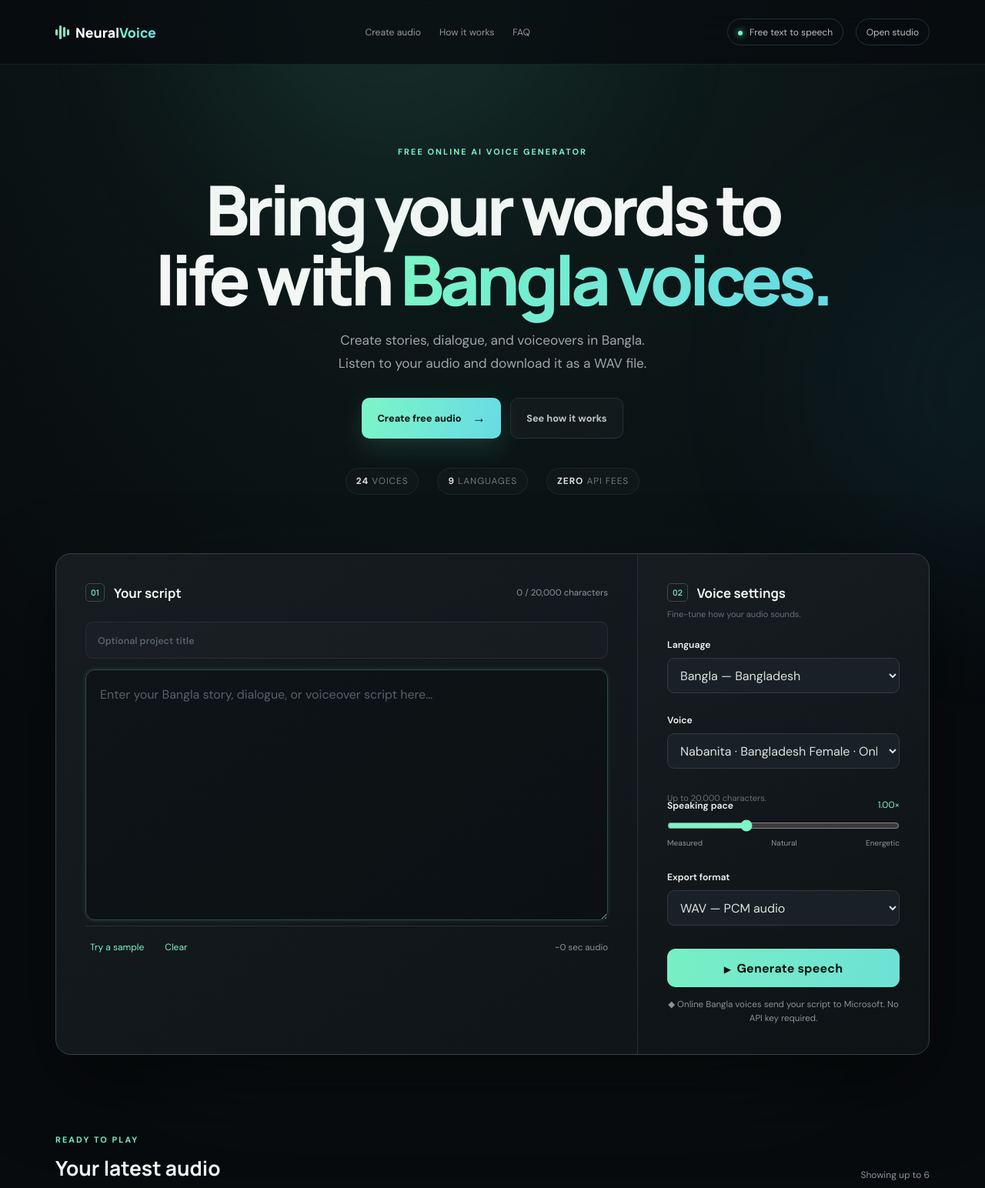
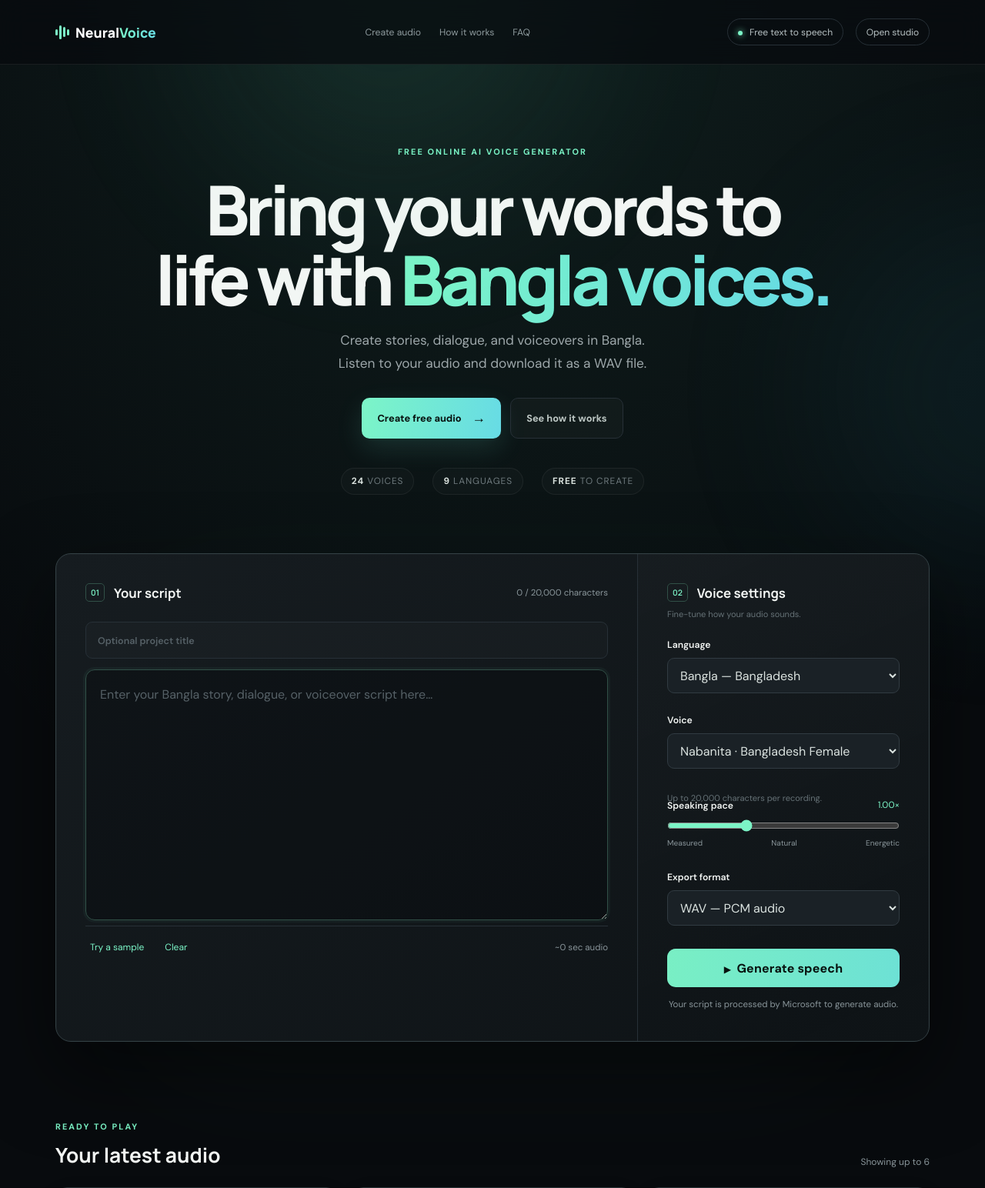
Before and after one commit to Asif-Rezan/text-to-speech, a Django app: page / in a window 1280 px wide. Shown: the top 1544 px of the page at 77% size. Run offline with Django 5.2, Linux system fonts and the light colour scheme; data comes from the database, SQL or seed files in the repository.

Commit message:
Polish customer-facing copy and remove infrastructure notices

```diff
--- a/static/studio/app.js
+++ b/static/studio/app.js
@@ -41,27 +41,21 @@
     const cpu = voice.value === 'bn_BD-google-medium';
     const expressive = cpu || voice.value.endsWith('-parler');
     document.querySelector('#emotionControls .pane-help').textContent = cpu
-      ? 'Automatic mood detection adjusts pacing and pauses. This voice does not perform emotional acting.'
+      ? 'Automatic mood detection adjusts pacing and pauses.'
       : 'Automatic emotion: speech delivery changes to match the story’s mood.';
     document.querySelector('#emotionControls').hidden = !expressive;
     emotion.disabled = !expressive;
     text.maxLength = voice.value === 'bn_BD-indicvoice-experimental' ? 1000 : 20000;
     document.querySelector('#charLimit').textContent = text.maxLength.toLocaleString();
-    document.querySelector('#voiceLimitNote').textContent = cpu
-      ? 'Up to 20,000 characters. CPU-generated sections are combined into one WAV. Keep this tab open.'
-      : expressive
-      ? 'Indian Bengali accent · Up to 20,000 characters. Long scripts are generated in sections and combined into one WAV. Keep this tab open.'
-      : 'Up to 20,000 characters.';
     const localIndic = voice.value === 'bn_BD-indicvoice-experimental';
-    document.querySelector('#voicePrivacyNote').textContent = cpu
-      ? '◆ Bangla audio is generated on this server’s CPU. No external GPU quota.'
-      : expressive
-      ? '◆ Expressive Bangla sends your script to AI4Bharat on Hugging Face. Free shared GPU; availability and quotas may vary.'
-      : localIndic
-      ? '◆ IndicVoice runs on this server. Experimental Bangla support; up to 1,000 characters.'
-      : language.value === 'bn_BD'
-        ? '◆ Online Bangla voices send your script to Microsoft. No API key required.'
-        : '◆ Text and audio stay on this server for local voices.';
+    document.querySelector('#voiceLimitNote').textContent = localIndic
+      ? 'Up to 1,000 characters per recording.'
+      : 'Up to 20,000 characters per recording.';
+    const note = document.querySelector('#voicePrivacyNote');
+    note.hidden = cpu || localIndic || language.value !== 'bn_BD';
+    note.textContent = expressive && !cpu
+      ? 'Your script is processed by AI4Bharat on Hugging Face to generate audio.'
+      : 'Your script is processed by Microsoft to generate audio.';
   }
 
   function update() {
@@ -110,7 +104,7 @@
       bar.style.width = `${value}%`; percent.textContent = `${value}%`; elapsedLabel.textContent = `${elapsed}s elapsed`;
       const stage = value < 34 ? 0 : value < 78 ? 1 : 2;
       steps.forEach((step, index) => step.classList.toggle('active', index <= stage));
-      message.textContent = ['Preparing voice model and script…', language.value === 'bn_BD' && voice.value !== 'bn_BD-indicvoice-experimental' ? 'Generating natural Bangla speech online…' : 'Synthesizing neural audio locally…', 'Polishing the final waveform…'][stage];
+      message.textContent = ['Preparing your script…', 'Creating your recording…', 'Finishing your audio…'][stage];
     }, 1000);
   }
 
@@ -197,7 +191,7 @@
     const progress = index => {
       const value = Math.round(index / chunks.length * 100);
       bar.style.width = `${value}%`; percent.textContent = `${value}%`;
-      message.textContent = `Generating Bangla section ${index + 1} of ${chunks.length} · ${emotionNames[chunks[index].emotion] || chunks[index].emotion}… Keep this tab open.`;
+      message.textContent = `Generating Bangla section ${index + 1} of ${chunks.length} · ${emotionNames[chunks[index].emotion] || chunks[index].emotion}… Please keep this page open.`;
       elapsedLabel.textContent = `${Math.floor((Date.now() - start) / 1000)}s elapsed`;
       steps.forEach((step, i) => step.classList.toggle('active', i < 2));
     };
--- a/studio/services.py
+++ b/studio/services.py
@@ -24,11 +24,11 @@ PIPER_BANGLA = 'bn_BD-google-medium'
 STORY_VOICES = {*PARLER_VOICES, PIPER_BANGLA}
 
 VOICES = [
-    ('bn_BD-nabanita-neural', 'Nabanita · Bangladesh Female · Online'),
-    ('bn_BD-pradeep-neural', 'Pradeep · Bangladesh Male · Online'),
-    (PIPER_BANGLA, 'Bangla CPU · Piper · Basic voice'),
-    ('bn_BD-aditi-parler', 'Aditi · Bengali Female · Expressive AI'),
-    ('bn_BD-arjun-parler', 'Arjun · Bengali Male · Expressive AI'),
+    ('bn_BD-nabanita-neural', 'Nabanita · Bangladesh Female'),
+    ('bn_BD-pradeep-neural', 'Pradeep · Bangladesh Male'),
+    (PIPER_BANGLA, 'Bengali · Standard'),
+    ('bn_BD-aditi-parler', 'Aditi · Bengali Female · Expressive'),
+    ('bn_BD-arjun-parler', 'Arjun · Bengali Male · Expressive'),
     ('en_US-ljspeech-medium', 'LJ Speech · US Female'),
     ('en_US-hfc_male-medium', 'HFC · US Male'),
     ('en_US-amy-medium', 'Amy · US Female'),
@@ -45,9 +45,9 @@ VOICES = [
     ('hi_IN-priyamvada-medium', 'Priyamvada · Hindi Female'),
     ('pt_BR-faber-medium', 'Faber · Portuguese Male'),
     ('zh_CN-huayan-medium', 'Huayan · Mandarin Female'),
-    ('bn_BD-tanishaa-neural', 'Tanishaa · Indian Bengali Female · Online'),
-    ('bn_BD-bashkar-neural', 'Bashkar · Indian Bengali Male · Online'),
-    ('bn_BD-indicvoice-experimental', 'IndicVoice-82M · Female · Experimental'),
+    ('bn_BD-tanishaa-neural', 'Tanishaa · Indian Bengali Female'),
+    ('bn_BD-bashkar-neural', 'Bashkar · Indian Bengali Male'),
+    ('bn_BD-indicvoice-experimental', 'Bengali Female · Preview'),
 ]
 
 ONLINE_VOICES = {
--- a/templates/studio/home.html
+++ b/templates/studio/home.html
@@ -57,14 +57,13 @@
   </nav>
 
   <main>
-    {% if temporary_storage %}<p class="container" role="note">Temporary workspace: download your audio when it is ready. Audio and history may disappear when the server restarts or scales.</p>{% endif %}
     <section class="hero container text-center">
       <div class="eyebrow">FREE ONLINE AI VOICE GENERATOR</div>
       <h1>Bring your words to life with <span class="text-gradient">Bangla voices.</span></h1>
       <p class="hero-copy mx-auto">Create stories, dialogue, and voiceovers in Bangla. Listen to your audio and download it as a WAV file.</p>
       <div class="hero-actions"><a class="primary-cta" href="#studio">Create free audio <span>→</span></a><a class="secondary-cta" href="#how-it-works">See how it works</a></div>
       <div class="d-flex justify-content-center gap-4 hero-stats">
-        <span><strong>{{ form.fields.voice.choices|length }}</strong> voices</span><span><strong>9</strong> languages</span><span><strong>Zero</strong> API fees</span>
+        <span><strong>{{ form.fields.voice.choices|length }}</strong> voices</span><span><strong>9</strong> languages</span><span><strong>Free</strong> to create</span>
       </div>
     </section>
 
@@ -94,10 +93,10 @@
               <div class="field-error client-field-error" data-error-for="voice">{% for error in form.voice.errors %}{{ error }}{% endfor %}</div>
               <div id="emotionControls">
                 {{ form.emotion }}
-                <p class="pane-help">Automatic mood detection adjusts pacing and pauses. The CPU voice does not perform emotional acting.</p>
+                <p class="pane-help">Automatic mood detection adjusts pacing and pauses.</p>
                 <div class="field-error client-field-error" data-error-for="emotion">{% for error in form.emotion.errors %}{{ error }}{% endfor %}</div>
               </div>
-              <p class="pane-help" id="voiceLimitNote">Expressive Bangla: up to 20,000 characters, combined into one WAV.</p>
+              <p class="pane-help" id="voiceLimitNote">Create up to 20,000 characters in one recording.</p>
               <div class="d-flex justify-content-between"><label for="id_speed">Speaking pace</label><output id="speedValue">1.00×</output></div>
               {{ form.speed }}
               <div class="field-error client-field-error" data-error-for="speed">{% for error in form.speed.errors %}{{ error }}{% endfor %}</div>
@@ -106,7 +105,7 @@
               <div class="field-error client-field-error" data-error-for="format">{% for error in form.format.errors %}{{ error }}{% endfor %}</div>
               <button class="generate-btn" type="submit" id="generateBtn"><span class="btn-icon">▶</span><span>Generate speech</span></button>
               <p class="field-error" id="generationError" role="alert" hidden></p>
-              <p class="privacy-note" id="voicePrivacyNote">◆ Text and audio stay on this server for local voices.</p>
+              <p class="privacy-note" id="voicePrivacyNote">Create, listen, and download your recording.</p>
             </div>
           </div>
         </form>
@@ -131,7 +130,7 @@
       <div class="how-grid"><article><b>1</b><h3>Paste your text</h3><p>Enter anything from a short message to a 20,000-character article or narration.</p></article><article><b>2</b><h3>Choose an AI voice</h3><p>Select a language, voice, and speaking speed that fits your content.</p></article><article><b>3</b><h3>Generate and download</h3><p>Preview your text-to-audio result and download it as one WAV file.</p></article></div>
       <div class="faq-wrap" id="faq"><span class="eyebrow">COMMON QUESTIONS</span><h2>Free text-to-speech FAQ</h2>
         <details><summary>How can I convert text to speech for free?</summary><p>Paste your script into the editor, select a language and voice, adjust the pace, and click Generate speech. When processing finishes, play or download your audio.</p></details>
-        <details><summary>How much text can I turn into voice?</summary><p>Expressive Bangla and standard voices support up to 20,000 characters. Long Bangla scripts are generated in sections and combined into one WAV in your browser. Keep the tab open until generation finishes.</p></details>
+        <details><summary>How much text can I turn into voice?</summary><p>Create recordings from scripts up to 20,000 characters. Keep this page open while your recording is being prepared.</p></details>
         <details><summary>What languages does the AI voice generator support?</summary><p>Available languages include US and UK English, Spanish, French, German, Hindi, Brazilian Portuguese, Mandarin Chinese, and Bangla.</p></details>
         <details><summary>Can I use text to speech for videos and podcasts?</summary><p>You can create narration and voiceover drafts for videos, podcasts, learning material, presentations, and accessibility projects. Always review the applicable content and voice licensing terms for your intended use.</p></details>
       </div>
```
